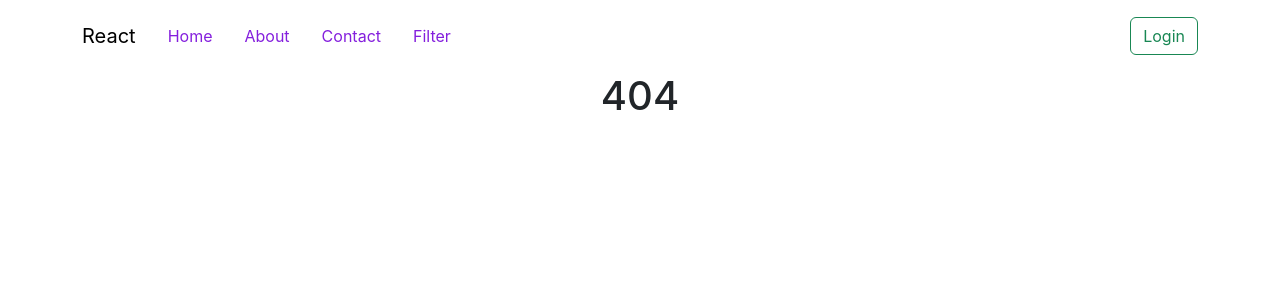
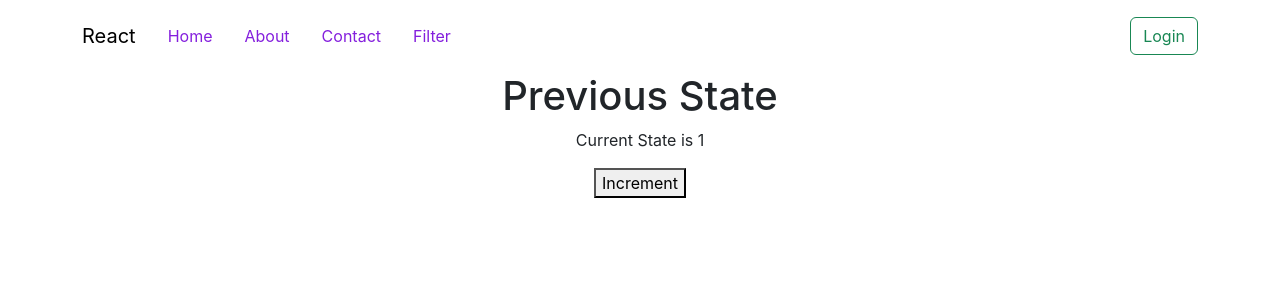
Before and after one commit to sanketpujari33/Full-Stack-Develaper, a React (Create React App) app in the folder Web-Technologies/React-Js/blog/: page /previous in a window 1280 px wide. Before the commit this address had no page. Shown: the top 300 px of the page. Built offline with nearby package versions, Linux system fonts and the light colour scheme.

Commit message:
Previous State

```diff
--- a/Web-Technologies/React-Js/blog/src/components/pages/Home.js
+++ b/Web-Technologies/React-Js/blog/src/components/pages/Home.js
@@ -20,6 +20,7 @@ export default function Home() {
       <p>And Here we are learning about Router</p>
       <Link to="/about">Go to About Page</Link><br/><br/>
       <Link to="/api">Go to API Page</Link><br/><br/>
+      <Link to="/previous">Go to Previous Page</Link><br/><br/>
       {/* <button onClick={()=>navigate('/about')}>Go to About Page</button><br/><br/>
       <button onClick={()=>navigate('/filter')}>Go to Filter Page</button> */}
       <button onClick={()=>navToPage('/about')}>Go to About Page</button><br/><br/>
--- /dev/null
+++ b/Web-Technologies/React-Js/blog/src/components/pages/PreviousState.js
@@ -0,0 +1,29 @@
+import React,{useState} from "react";
+
+function PreviousState() {
+    const [data, setData] = useState(1);
+    function increment() {
+        // let random = Math.floor(Math.random()*10)
+        // setData((pre)=>{
+        //     console.log(pre);
+        //     if(pre<5){
+        //         return alert("low Value")
+        //     }else{
+        //     return random;
+        //     }
+        // })
+        // setData(data+5)
+        for (let index = 0; index < 5; index++) {
+           setData((pre)=>pre+1)
+        }
+    }
+    return (
+        <>
+        <h1>Previous State</h1>
+        <p>Current State is {data}</p>
+        <button onClick={increment}>Increment</button>
+        </>
+     );
+}
+
+export default PreviousState;
--- a/Web-Technologies/React-Js/blog/src/components/router/Routess.js
+++ b/Web-Technologies/React-Js/blog/src/components/router/Routess.js
@@ -13,6 +13,7 @@ import Page404 from '../pages/Page404';
 import Login from '../pages/Login';
 import ProtectRoute from '../pages/ProtectRoute';
 import APIMethod from '../pages/APIMethod';
+import PreviousState from '../pages/PreviousState';
 
 
 function Routess() {
@@ -29,6 +30,7 @@ function Routess() {
                     <Route path="/user/:name" element={<User />} />
                     <Route path="/filter" element={<SerachParamHook />} />
                     <Route path="/api" element={<APIMethod/>} />
+                    <Route path="/previous" element={<PreviousState/>} />
                     <Route path='/contact/' element={<Contact />} >
                         <Route path='company' element={<Company />} />
                         <Route path='channel' element={<Channel />} />
```
